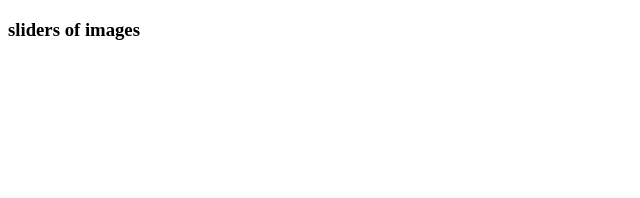
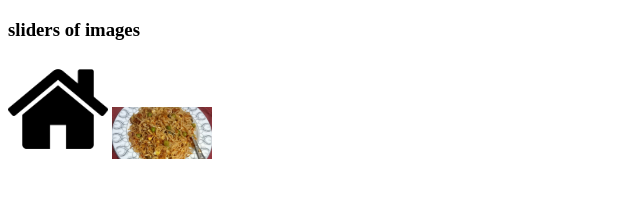
Before and after one commit to toha245/my-fourth-repo, a plain HTML site: page index.html in a window 1280 px wide. Shown: the whole page, without its empty margins (0-640 px from the left). Drawn offline with Linux system fonts and the light colour scheme.

Commit message:
added two picturs

```diff
--- a/index.html
+++ b/index.html
@@ -8,5 +8,7 @@
 </head>
 <body>
     <h3>sliders of images</h3>
+    <img src="images/home icon.png" alt="">
+    <img src="images/nudles.jpg" alt="">
 </body>
 </html>
--- a/styles/sliders.css
+++ b/styles/sliders.css
@@ -0,0 +1,3 @@
+img{
+    width: 100px;
+}
```
